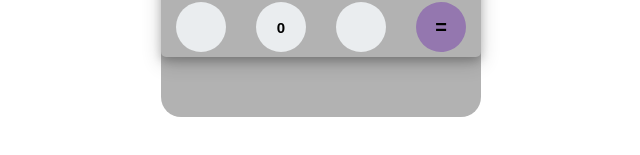
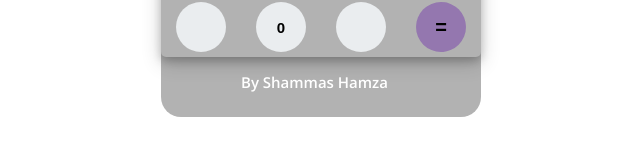
Before and after one commit to shammashamza/Calculator, a plain HTML site: page index.html in a window 1280 px wide. Shown: the part 503-658 px from the top of the page, without its empty margins (319-959 px from the left). Drawn offline with nearby package versions, Linux system fonts and the light colour scheme.

Commit message:
footer included

```diff
--- a/index.html
+++ b/index.html
@@ -43,6 +43,9 @@
 					</div>
 				</div>
 			</div>
+			<div id="name1">
+				<P>By Shammas Hamza</P>
+			</div>
 		</div>
 		<script src="script.js"></script>
 	</body>
--- a/style.css
+++ b/style.css
@@ -17,6 +17,16 @@ body{
 	left: 105px;
 	color: white;
 	font-size: 35px;
+}
+#name1{
+	width: 320px;
+	height: 10px;
+	align-items: center;
+	position: relative;
+	left: 80px;
+	color: white;
+	font-size: 15px;
+	top: 20px;
 }
 #calculator{
 	width: 320px;
```
